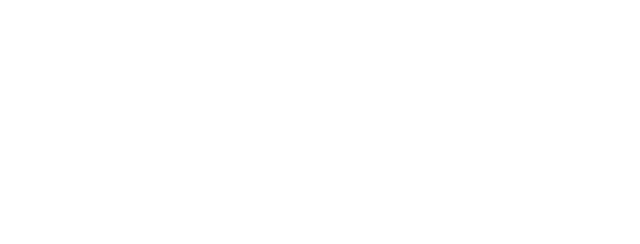
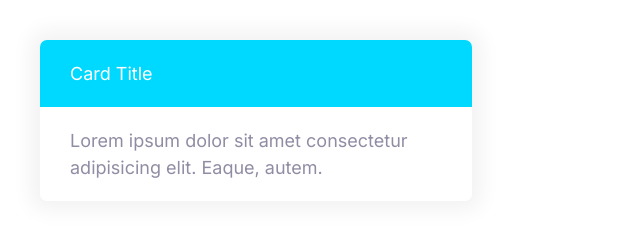
Before and after one commit to SufianBabri/moshify, a plain HTML site: page index.html in a window 1280 px wide. Shown: the whole page, without its empty margins (0-640 px from the left). Drawn offline with Linux system fonts and the light colour scheme.

Commit message:
Built card component.

```diff
--- a/css/styles.css
+++ b/css/styles.css
@@ -276,3 +276,25 @@
 		font-size: 1.5rem;
 	}
 }
+
+/* Cards */
+.card {
+	border-radius: 7px;
+	box-shadow: 0 0 20px 10px #f3f3f3;
+	overflow: hidden;
+}
+
+.card__header,
+.card__body {
+	padding: 2rem 3rem;
+}
+
+.card--primary .card__header {
+	background: var(--color-primary);
+	color: #fff;
+}
+
+.card--secondary .card__header {
+	background: var(--color-secondary);
+	color: #fff;
+}
--- a/index.html
+++ b/index.html
@@ -13,5 +13,15 @@
 		<link rel="stylesheet" href="css/normalize.css" />
 		<link rel="stylesheet" href="css/styles.css" />
 	</head>
-	<body></body>
+	<body>
+		<div style="width: 40%; padding: 4rem">
+			<div class="card card--secondary">
+				<header class="card__header">Card Title</header>
+				<div class="card__body">
+					Lorem ipsum dolor sit amet consectetur adipisicing elit.
+					Eaque, autem.
+				</div>
+			</div>
+		</div>
+	</body>
 </html>
```
